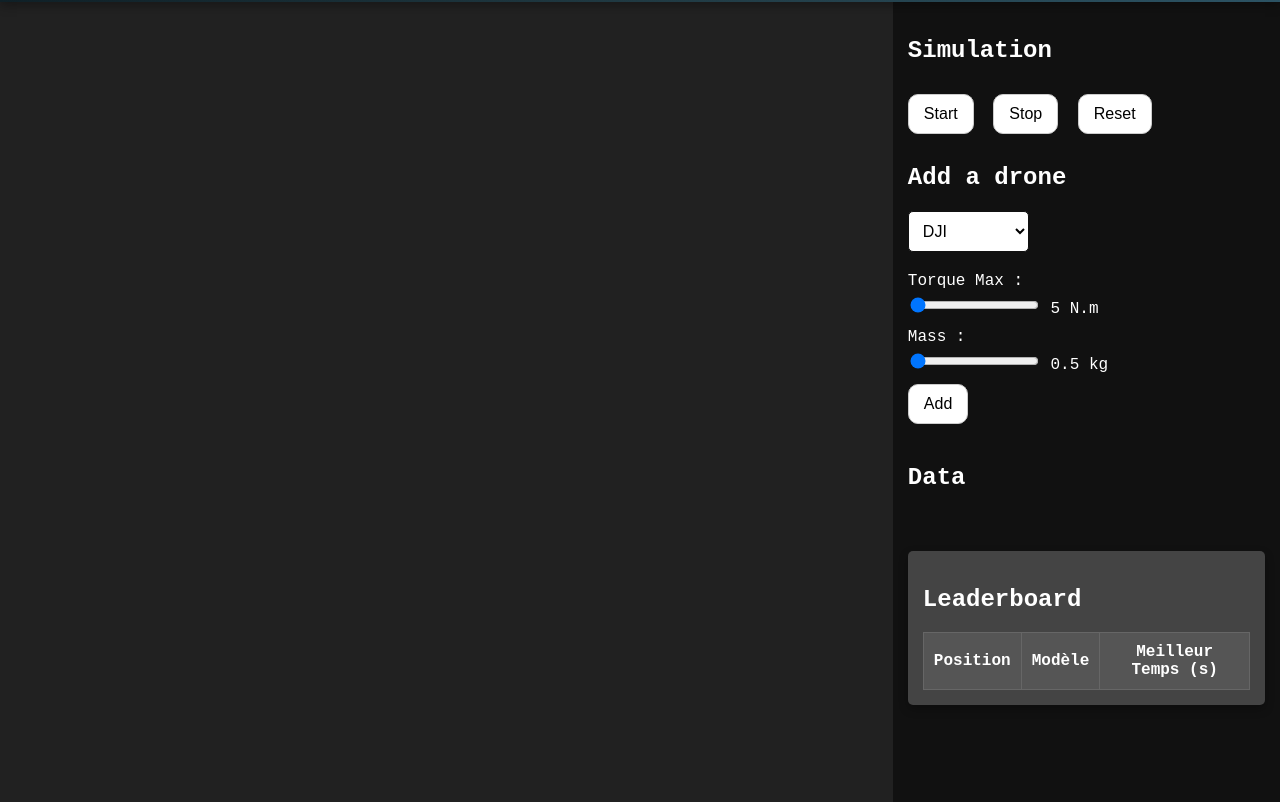
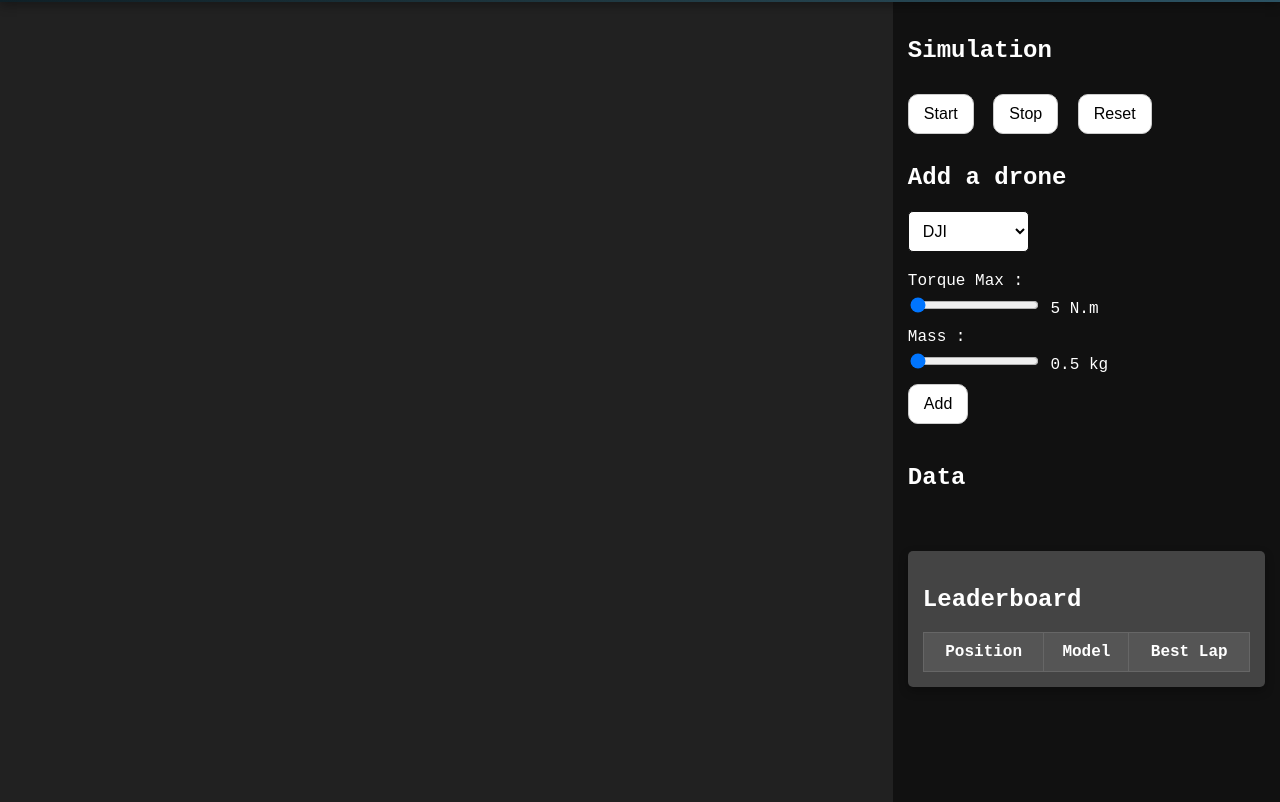
Before and after one commit to kiyiro34/racing-interface, a website: page public/index.html in a window 1280 px wide. Shown: the part 88-890 px from the top of the page. Drawn offline with Linux system fonts and the light colour scheme; no server answers; a web font is replaced by a local one.

Commit message:
fix: language

```diff
--- a/public/index.html
+++ b/public/index.html
@@ -73,8 +73,8 @@
                     <thead>
                         <tr>
                             <th>Position</th>
-                            <th>Modèle</th>
-                            <th>Meilleur Temps (s)</th>
+                            <th>Model</th>
+                            <th>Best Lap</th>
                         </tr>
                     </thead>
                     <tbody>
```
